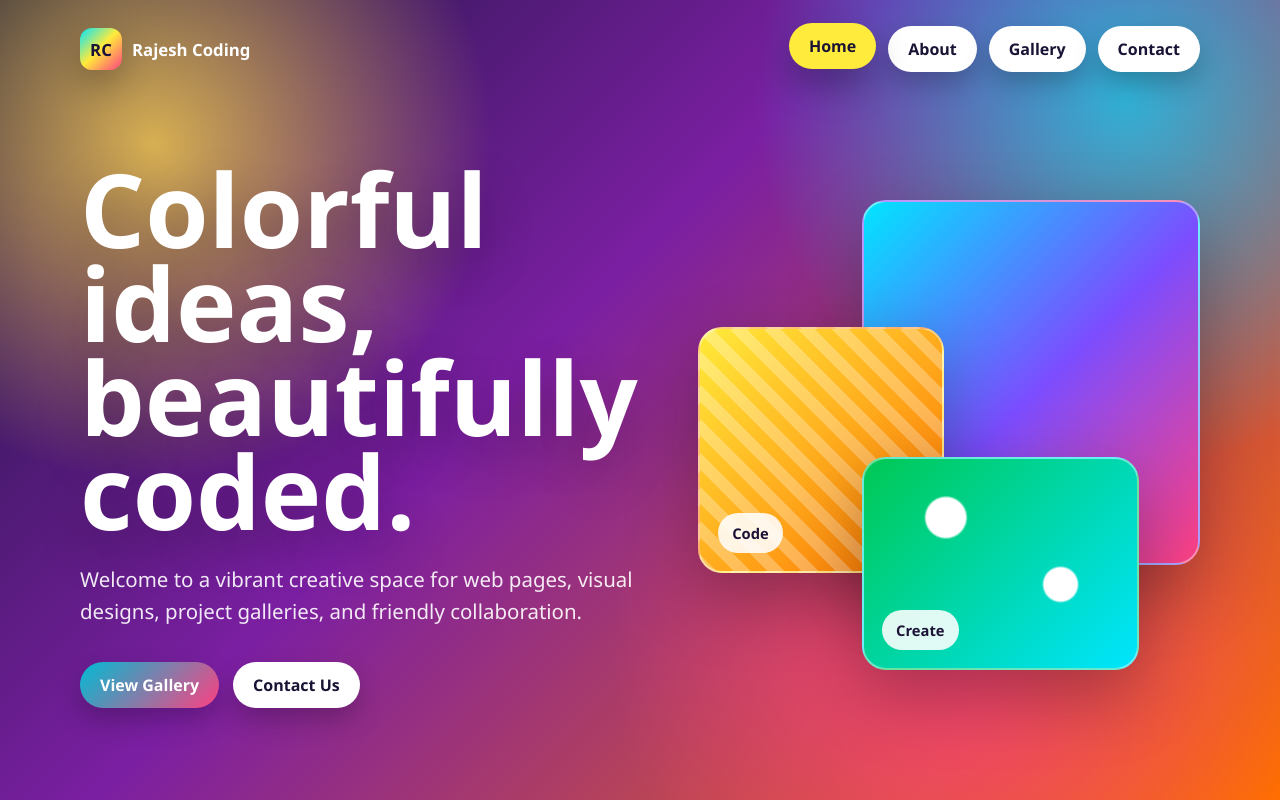
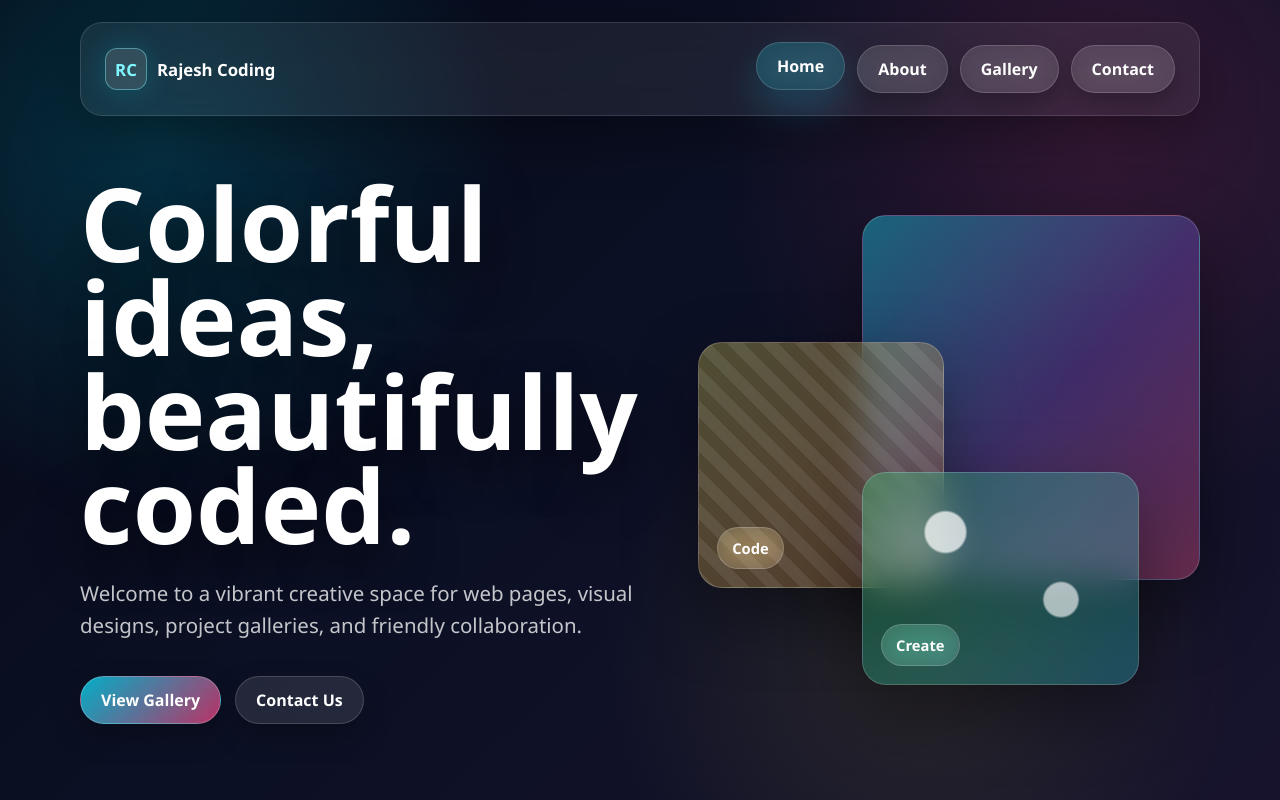
Before and after one commit to RAJESHRAVITHADATHIL/vs-code-files, a plain HTML site: page index.html in a window 1280 px wide. Drawn offline with Linux system fonts and the light colour scheme.

Commit message:
index theme changed

```diff
--- a/index.html
+++ b/index.html
@@ -16,10 +16,10 @@
       font-family: "Segoe UI", Arial, sans-serif;
       color: #ffffff;
       background:
-        radial-gradient(circle at 12% 18%, rgba(255, 213, 79, 0.8), transparent 26%),
-        radial-gradient(circle at 88% 12%, rgba(0, 229, 255, 0.7), transparent 28%),
-        radial-gradient(circle at 75% 82%, rgba(255, 64, 129, 0.78), transparent 30%),
-        linear-gradient(135deg, #17153b 0%, #7b1fa2 43%, #ff6f00 100%);
+        radial-gradient(circle at 12% 18%, rgba(0, 229, 255, 0.18), transparent 28%),
+        radial-gradient(circle at 86% 16%, rgba(255, 64, 129, 0.16), transparent 30%),
+        radial-gradient(circle at 72% 82%, rgba(255, 235, 59, 0.1), transparent 28%),
+        linear-gradient(135deg, #050816 0%, #0b1024 44%, #17132d 100%);
       overflow-x: hidden;
     }
 
@@ -32,11 +32,17 @@
     header {
       width: min(1120px, calc(100% - 32px));
       margin: 0 auto;
-      padding: 26px 0;
+      padding: 22px 24px;
       display: flex;
       align-items: center;
       justify-content: space-between;
       gap: 18px;
+      margin-top: 22px;
+      border: 1px solid rgba(255, 255, 255, 0.12);
+      border-radius: 22px;
+      background: rgba(255, 255, 255, 0.07);
+      box-shadow: 0 22px 60px rgba(0, 0, 0, 0.32);
+      backdrop-filter: blur(18px);
     }
 
     .logo {
@@ -55,9 +61,10 @@
       border-radius: 12px;
       display: grid;
       place-items: center;
-      background: linear-gradient(135deg, #00e5ff, #ffeb3b 48%, #ff4081);
-      color: #1b1238;
-      box-shadow: 0 14px 32px rgba(0, 0, 0, 0.22);
+      background: rgba(255, 255, 255, 0.12);
+      color: #80f7ff;
+      border: 1px solid rgba(128, 247, 255, 0.42);
+      box-shadow: 0 0 28px rgba(0, 229, 255, 0.18);
       font-weight: 900;
     }
 
@@ -73,11 +80,13 @@
       min-height: 44px;
       padding: 12px 20px;
       border-radius: 999px;
-      color: #191335;
-      background: #ffffff;
+      color: #ffffff;
+      background: rgba(255, 255, 255, 0.1);
       text-decoration: none;
       font-weight: 800;
-      box-shadow: 0 12px 26px rgba(0, 0, 0, 0.22);
+      border: 1px solid rgba(255, 255, 255, 0.16);
+      box-shadow: 0 12px 28px rgba(0, 0, 0, 0.26);
+      backdrop-filter: blur(12px);
       transition: transform 180ms ease, box-shadow 180ms ease, background 180ms ease;
     }
 
@@ -85,8 +94,8 @@
     .hero-button:hover,
     .nav-button.active {
       transform: translateY(-3px);
-      box-shadow: 0 18px 34px rgba(0, 0, 0, 0.28);
-      background: #ffeb3b;
+      box-shadow: 0 18px 38px rgba(0, 229, 255, 0.18);
+      background: rgba(0, 229, 255, 0.18);
     }
 
     main {
@@ -97,7 +106,7 @@
       grid-template-columns: minmax(0, 1.05fr) minmax(290px, 0.95fr);
       align-items: center;
       gap: 42px;
-      padding: 42px 0 70px;
+      padding: 54px 0 70px;
     }
 
     .hero h1 {
@@ -105,13 +114,13 @@
       font-size: clamp(3rem, 8vw, 6.7rem);
       line-height: 0.92;
       letter-spacing: 0;
-      text-shadow: 0 18px 48px rgba(0, 0, 0, 0.25);
+      text-shadow: 0 18px 48px rgba(0, 0, 0, 0.55);
     }
 
     .hero p {
       margin-top: 24px;
       max-width: 590px;
-      color: rgba(255, 255, 255, 0.9);
+      color: rgba(255, 255, 255, 0.76);
       font-size: clamp(1rem, 2vw, 1.28rem);
       line-height: 1.6;
     }
@@ -125,11 +134,12 @@
 
     .hero-button.primary {
       color: #ffffff;
-      background: linear-gradient(135deg, #00bcd4, #ff4081);
+      background: linear-gradient(135deg, rgba(0, 229, 255, 0.75), rgba(255, 64, 129, 0.72));
+      border-color: rgba(255, 255, 255, 0.22);
     }
 
     .hero-button.primary:hover {
-      background: linear-gradient(135deg, #ff4081, #ffb300);
+      background: linear-gradient(135deg, rgba(255, 64, 129, 0.78), rgba(0, 229, 255, 0.72));
     }
 
     .showcase {
@@ -141,8 +151,9 @@
       position: absolute;
       border-radius: 24px;
       overflow: hidden;
-      box-shadow: 0 26px 70px rgba(0, 0, 0, 0.3);
-      border: 2px solid rgba(255, 255, 255, 0.42);
+      box-shadow: 0 26px 70px rgba(0, 0, 0, 0.42);
+      border: 1px solid rgba(255, 255, 255, 0.18);
+      backdrop-filter: blur(18px);
     }
 
     .tile.one {
@@ -150,7 +161,9 @@
       aspect-ratio: 1 / 1.08;
       top: 0;
       right: 0;
-      background: linear-gradient(135deg, #00e5ff, #7c4dff 52%, #ff4081);
+      background:
+        linear-gradient(135deg, rgba(0, 229, 255, 0.34), rgba(124, 77, 255, 0.24) 52%, rgba(255, 64, 129, 0.3)),
+        rgba(255, 255, 255, 0.06);
     }
 
     .tile.two {
@@ -159,8 +172,9 @@
       left: 2%;
       top: 27%;
       background:
-        repeating-linear-gradient(45deg, rgba(255, 255, 255, 0.28) 0 12px, transparent 12px 24px),
-        linear-gradient(135deg, #ffeb3b, #ff6f00);
+        repeating-linear-gradient(45deg, rgba(255, 255, 255, 0.08) 0 12px, transparent 12px 24px),
+        linear-gradient(135deg, rgba(255, 235, 59, 0.24), rgba(255, 111, 0, 0.18)),
+        rgba(255, 255, 255, 0.06);
     }
 
     .tile.three {
@@ -169,9 +183,10 @@
       right: 12%;
       bottom: 0;
       background:
-        radial-gradient(circle at 30% 28%, #ffffff 0 8%, transparent 9%),
-        radial-gradient(circle at 72% 60%, #ffffff 0 7%, transparent 8%),
-        linear-gradient(135deg, #00c853, #00e5ff);
+        radial-gradient(circle at 30% 28%, rgba(255, 255, 255, 0.72) 0 8%, transparent 9%),
+        radial-gradient(circle at 72% 60%, rgba(255, 255, 255, 0.62) 0 7%, transparent 8%),
+        linear-gradient(135deg, rgba(0, 200, 83, 0.26), rgba(0, 229, 255, 0.2)),
+        rgba(255, 255, 255, 0.06);
     }
 
     .tile-label {
@@ -180,8 +195,10 @@
       bottom: 18px;
       padding: 10px 14px;
       border-radius: 999px;
-      color: #1c1237;
-      background: rgba(255, 255, 255, 0.88);
+      color: #ffffff;
+      background: rgba(255, 255, 255, 0.13);
+      border: 1px solid rgba(255, 255, 255, 0.18);
+      backdrop-filter: blur(12px);
       font-size: 0.92rem;
       font-weight: 800;
     }
```
